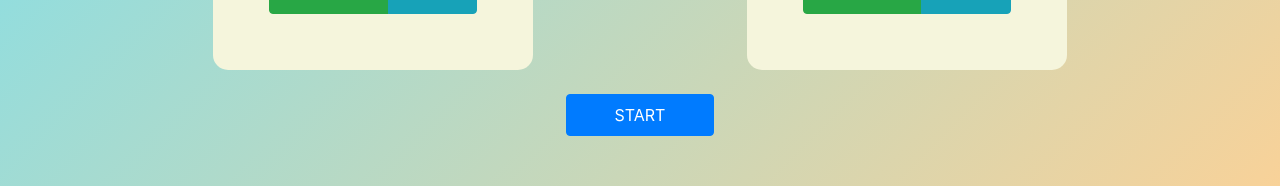
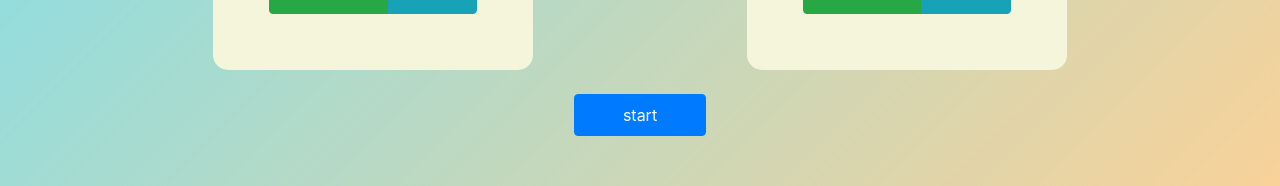
Before and after one commit to MHDYousuf/dice-game-react, a React (Create React App) app: page / in a window 1280 px wide. Shown: the part 514-700 px from the top of the page. Built offline with nearby package versions, Linux system fonts and the light colour scheme.

Commit message:
update flag

```diff
--- a/src/Component/RollDice.js
+++ b/src/Component/RollDice.js
@@ -3,14 +3,14 @@ import Container from "./Container";
 import "./RollDice.css";
 class RollDice extends Component {
   state = {
-    flag: false,
+    flag: true,
     isStarted: false
   };
   start = e => {
     e.preventDefault();
-    this.state.flag === false
-      ? this.setState({ flag: true })
-      : this.setState({ flag: false });
+    // this.state.flag === false
+    //   ? this.setState({ flag: true })
+    //   : this.setState({ flag: false });+
   };
   render() {
     return (
@@ -38,7 +38,7 @@ class RollDice extends Component {
           />
         </div>
         <div className="text-center pt-4">
-          {!this.state.flag ? (
+          {/* {!this.state.flag ? (
             <button
               className="pl-5 pr-5 pt-2 pb-2 btn btn-primary"
               onClick={this.start}
@@ -56,7 +56,17 @@ class RollDice extends Component {
             >
               Stop
             </button>
-          )}
+          )} */}
+          <button
+            className={
+              this.state.flag
+                ? "pl-5 pr-5 pt-2 pb-2 btn btn-primary"
+                : "pl-5 pr-5 pt-2 pb-2 btn btn-danger"
+            }
+            onClick={() => this.setState({ flag: !this.state.flag })}
+          >
+            {this.state.flag ? "start" : "stop"}
+          </button>
         </div>
       </div>
     );
```
